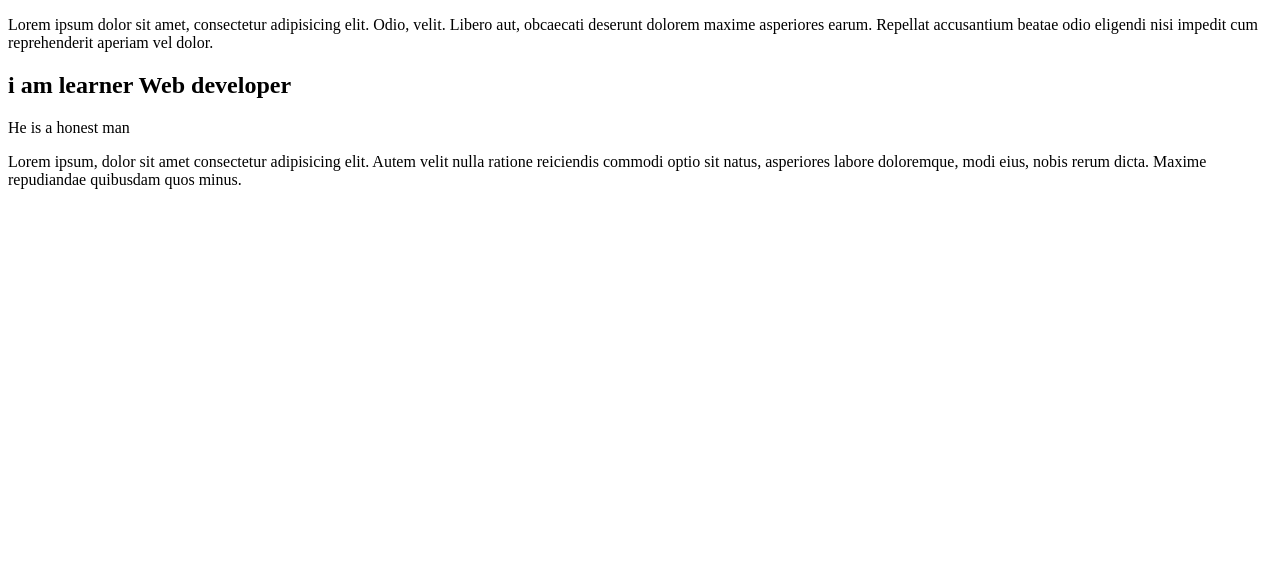
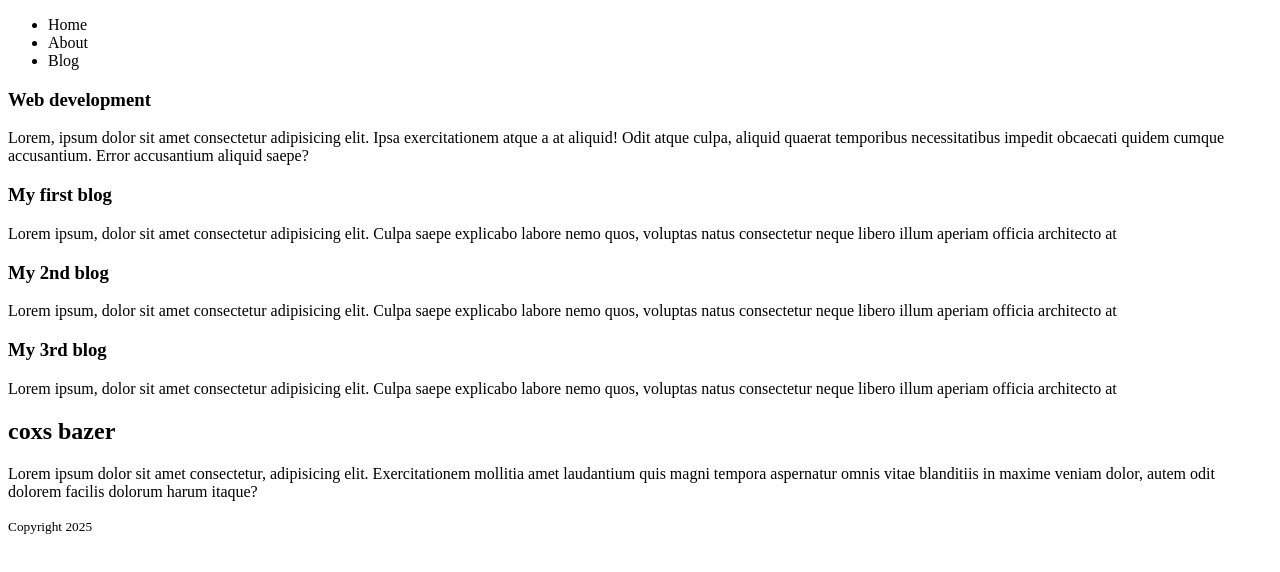
Before and after one commit to rimasultana/Module-4.6, a plain HTML site: page NonsemanticTag.html in a window 1280 px wide. Drawn offline with Linux system fonts and the light colour scheme.

Commit message:
semantic tag done

```diff
--- a/NonsemanticTag.html
+++ b/NonsemanticTag.html
@@ -6,17 +6,51 @@
     <title>Document</title>
 </head>
 <body>
-    <div>
-<p>
-    Lorem ipsum dolor sit amet, consectetur adipisicing elit. Odio, velit. Libero aut, obcaecati deserunt dolorem maxime asperiores earum. Repellat accusantium beatae odio eligendi nisi impedit cum reprehenderit aperiam vel dolor.
-    </p>
-    <h2>i am learner Web developer</h2>
-</div>
-<div class="main">
-    He is a honest man
-<p>Lorem ipsum, dolor sit amet consectetur adipisicing elit. Autem velit nulla ratione reiciendis commodi optio sit natus, asperiores labore doloremque, modi eius, nobis rerum dicta. Maxime repudiandae quibusdam quos minus.
 
-</p>
+    <header>
+        <nav>
+            <ul>
+                <li>Home</li>
+                <li>About</li>
+                <li>Blog</li>
+            </ul>
+        </nav>
+      <h3>Web development</h3>
+
+      <p>
+        Lorem, ipsum dolor sit amet consectetur adipisicing elit. Ipsa
+        exercitationem atque a at aliquid! Odit atque culpa, aliquid quaerat
+        temporibus necessitatibus impedit obcaecati quidem cumque accusantium.
+        Error accusantium aliquid saepe?
+      </p>
+    </header>
+    <main>
+        <section>
+            <article>
+                <h3>My first blog</h3>
+                <p>Lorem ipsum, dolor sit amet consectetur adipisicing elit. Culpa saepe explicabo labore nemo quos, voluptas natus consectetur neque libero illum aperiam officia architecto at</p>
+            </article>
+            <article>
+                <h3>My 2nd blog</h3>
+                <p>Lorem ipsum, dolor sit amet consectetur adipisicing elit. Culpa saepe explicabo labore nemo quos, voluptas natus consectetur neque libero illum aperiam officia architecto at</p>
+            </article>
+            <article>
+                <h3>My 3rd blog</h3>
+                <p>Lorem ipsum, dolor sit amet consectetur adipisicing elit. Culpa saepe explicabo labore nemo quos, voluptas natus consectetur neque libero illum aperiam officia architecto at</p>
+            </article>
+        </section>
+        <section class="blogs photo">
+            <div class="single photo">
+                <h2> coxs bazer</h2>
+                <p>Lorem ipsum dolor sit amet consectetur, adipisicing elit. Exercitationem mollitia amet laudantium quis magni tempora aspernatur omnis vitae blanditiis in maxime veniam dolor, autem odit dolorem facilis dolorum harum itaque?
+
+                </p>
+            </div>
+        </section>
+    </main>
+    <footer>
+        <p><small>Copyright 2025</small></p>
+    </footer>
 
 </div>
 </body>
```
Also changed, not shown: SEmanticTag.html (+3 -2 lines).
